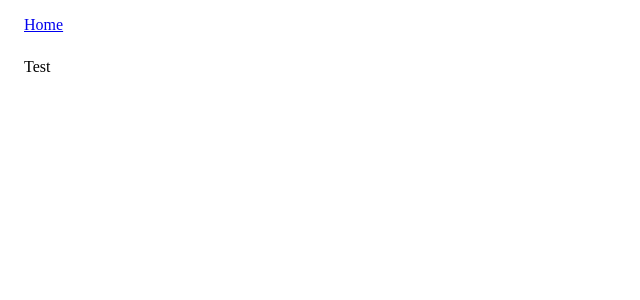
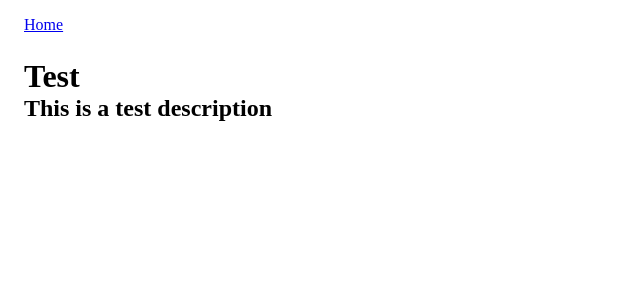
Before and after one commit to SamKynaston/new-portfolio-website, a React (Vite) app: page / in a window 1280 px wide. Shown: the top 300 px of the page, without its empty margins (0-640 px from the left). Built offline with nearby package versions, Linux system fonts and the light colour scheme.

Commit message:
added tailwind

```diff
--- a/package.json
+++ b/package.json
@@ -4,6 +4,7 @@
   "version": "0.0.0",
   "type": "module",
   "scripts": {
+    "build:css": "postcss src/Styles/tailwind.css -o public/styles.css",
     "dev": "vite",
     "build": "tsc -b && vite build",
     "lint": "eslint .",
@@ -20,10 +21,13 @@
     "@types/react-dom": "^19.1.6",
     "@types/react-router-dom": "^5.3.3",
     "@vitejs/plugin-react": "^4.6.0",
+    "autoprefixer": "^10.4.21",
     "eslint": "^9.30.1",
     "eslint-plugin-react-hooks": "^5.2.0",
     "eslint-plugin-react-refresh": "^0.4.20",
     "globals": "^16.3.0",
+    "postcss": "^8.5.6",
+    "tailwindcss": "^3.3.2",
     "typescript": "~5.8.3",
     "typescript-eslint": "^8.35.1",
     "vite": "^7.0.4"
--- a/src/Pages/Home.tsx
+++ b/src/Pages/Home.tsx
@@ -3,7 +3,8 @@ import Page from "../Components/Page.tsx";
 function Home() {
     return (
         <Page>
-            <p>Test</p>
+            <h1>Test</h1>
+            <h2>This is a test description</h2>
         </Page>
     )
 }
--- a/src/prototype.css
+++ b/src/prototype.css
@@ -10,7 +10,7 @@
     padding: 16px;
 }
 
-p {
+p, h1, h2, h3, h4, h5, h6 {
     margin: 0;
     padding: 0;
 }
```
Also changed, not shown: src/Styles/tailwind.css (added), 1 other file (tests, documents, lock files or other folders).
